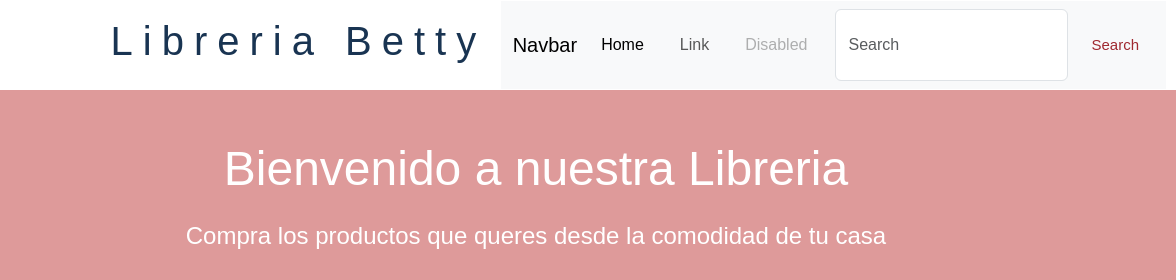
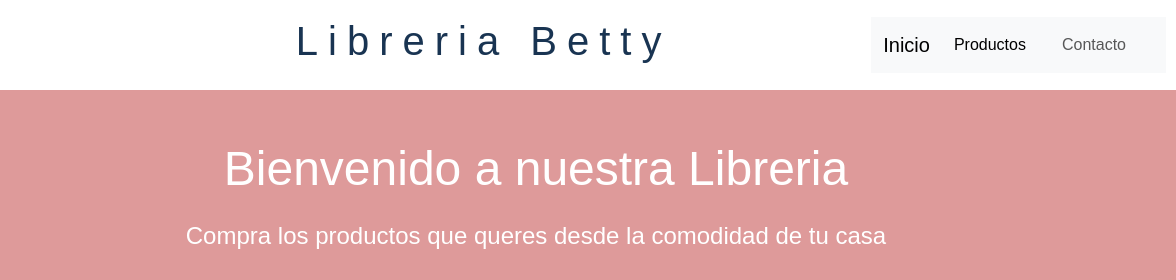
Before and after one commit to galofloyd/Trabajo-Integrador, a plain HTML site: page index.html in a window 1280 px wide. Shown: the top 280 px of the page, 104-1280 px from the left. Drawn offline with nearby package versions, Linux system fonts and the light colour scheme.

Commit message:
modificacion de barra de navegacion

```diff
--- a/index.html
+++ b/index.html
@@ -13,6 +13,28 @@
     <header>
         <img src="./multimedia/logo.png" alt="logo de la empresa">
     <h1>Libreria Betty</h1>
+    <nav class="navbar navbar-expand-lg bg-body-tertiary">
+        <div class="container-fluid">
+          <button class="navbar-toggler" type="button" data-bs-toggle="collapse" data-bs-target="#navbarTogglerDemo03" aria-controls="navbarTogglerDemo03" aria-expanded="false" aria-label="Toggle navigation">
+            <span class="navbar-toggler-icon"></span>
+          </button>
+          <a class="navbar-brand" href="#">Inicio</a>
+          <div class="collapse navbar-collapse" id="navbarTogglerDemo03">
+            <ul class="navbar-nav me-auto mb-2 mb-lg-0">
+              <li class="nav-item">
+                <a class="nav-link active" aria-current="page" href="./pages/productos.html">Productos</a>
+              </li>
+              <li class="nav-item">
+                <a class="nav-link" href="./pages/contacto.html">Contacto</a>
+              </li>
+                          </ul>
+            <form class="d-flex" role="search">
+              <!-- <input class="form-control me-2" type="search" placeholder="Search" aria-label="Search">
+              <button class="btn btn-outline-success" type="submit">Search</button> -->
+            </form>
+          </div>
+        </div>
+      </nav>
     <!-- <nav>
 
         <ul>
@@ -22,31 +44,6 @@
             </li>
         </ul>
     </nav> -->
-    <nav class="navbar navbar-expand-lg bg-body-tertiary">
-  <div class="container-fluid">
-    <button class="navbar-toggler" type="button" data-bs-toggle="collapse" data-bs-target="#navbarTogglerDemo03" aria-controls="navbarTogglerDemo03" aria-expanded="false" aria-label="Toggle navigation">
-      <span class="navbar-toggler-icon"></span>
-    </button>
-    <a class="navbar-brand" href="#">Navbar</a>
-    <div class="collapse navbar-collapse" id="navbarTogglerDemo03">
-      <ul class="navbar-nav me-auto mb-2 mb-lg-0">
-        <li class="nav-item">
-          <a class="nav-link active" aria-current="page" href="#">Home</a>
-        </li>
-        <li class="nav-item">
-          <a class="nav-link" href="#">Link</a>
-        </li>
-        <li class="nav-item">
-          <a class="nav-link disabled">Disabled</a>
-        </li>
-      </ul>
-      <form class="d-flex" role="search">
-        <input class="form-control me-2" type="search" placeholder="Search" aria-label="Search">
-        <button class="btn btn-outline-success" type="submit">Search</button>
-      </form>
-    </div>
-  </div>
-</nav>
     </header>
     <main>
         <section class="banner">
@@ -60,7 +57,7 @@
         </section>
     </main>
     <footer>
-        <p>Derechos reservados ©2023</p>
+        <p>Derechos reservados © 2023</p>
     </footer>
     <script src="https://cdn.jsdelivr.net/npm/bootstrap@5.3.0-alpha3/dist/js/bootstrap.bundle.min.js" integrity="sha384-ENjdO4Dr2bkBIFxQpeoTz1HIcje39Wm4jDKdf19U8gI4ddQ3GYNS7NTKfAdVQSZe" crossorigin="anonymous"></script>
     <script src="db.js"></script>
```
